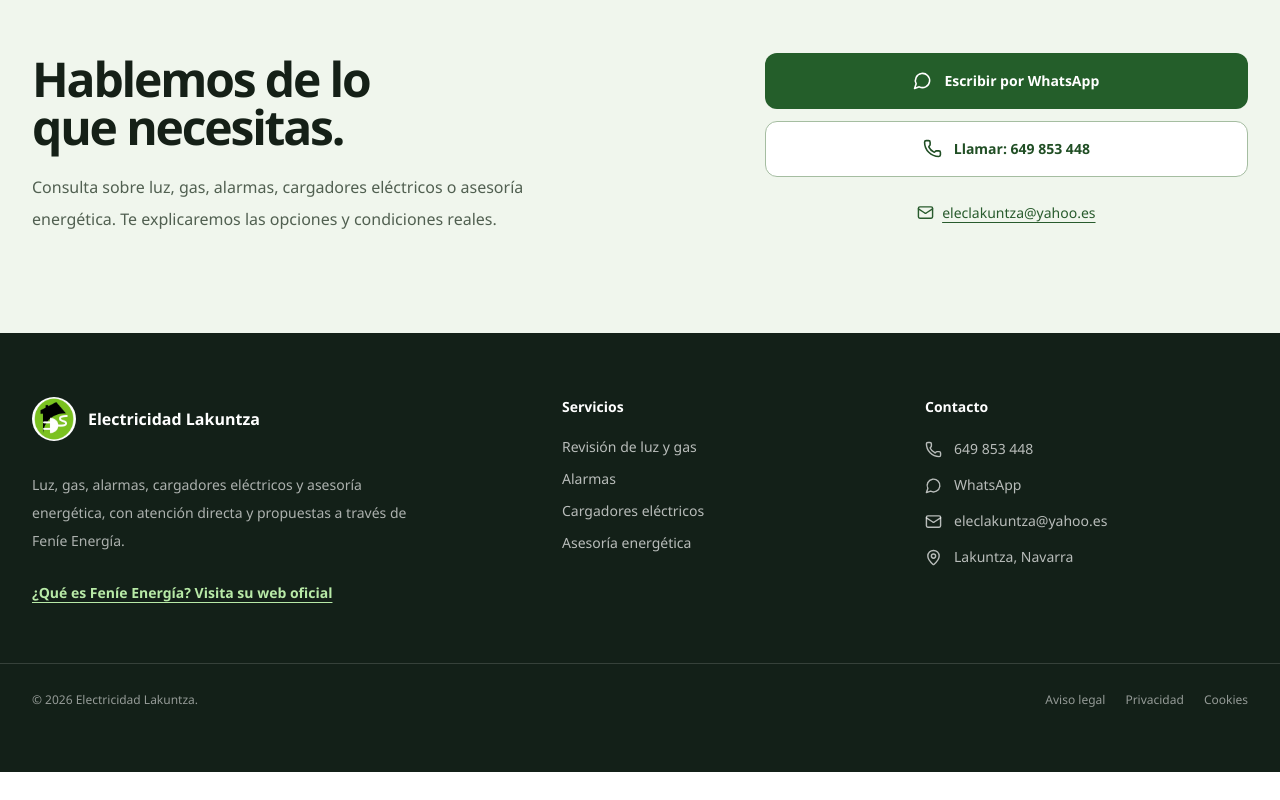
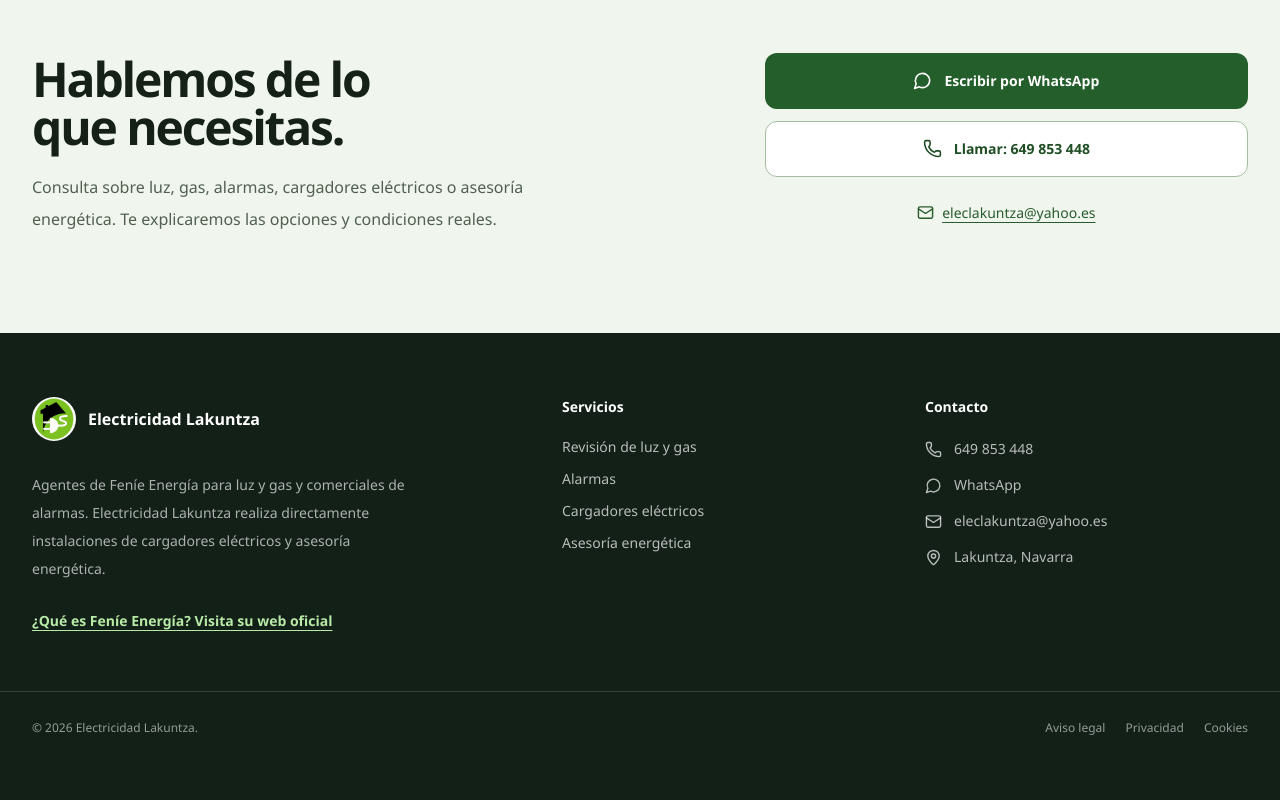
Before and after one commit to Gorkaa96/electricidad-lakuntza-web, a Next.js app: page / in a window 1280 px wide. Shown: the part 3144-3944 px from the top of the page. Before the commit the page ends 3916 px from the top, so only its background shows below. Built offline with nearby package versions, Linux system fonts and the light colour scheme; no server answers.

Commit message:
Clarify actual Fenie agent, alarm commercial and own charger/advice roles

```diff
--- a/components/Footer.jsx
+++ b/components/Footer.jsx
@@ -22,7 +22,7 @@ export default function Footer() {
             <span className="text-base font-semibold">Electricidad Lakuntza</span>
           </a>
           <p className="mt-6 max-w-sm text-sm leading-7 text-white/65">
-            Luz, gas, alarmas, cargadores eléctricos y asesoría energética, con atención directa y propuestas a través de Feníe Energía.
+            Agentes de Feníe Energía para luz y gas y comerciales de alarmas. Electricidad Lakuntza realiza directamente instalaciones de cargadores eléctricos y asesoría energética.
           </p>
           <a href="https://www.fenieenergia.es/es/sobre-fenie/historia" target="_blank" rel="noopener noreferrer" className="mt-4 inline-flex min-h-11 items-center text-sm font-semibold text-[#B8EAA7] underline underline-offset-4 hover:text-white">
             ¿Qué es Feníe Energía? Visita su web oficial
```
